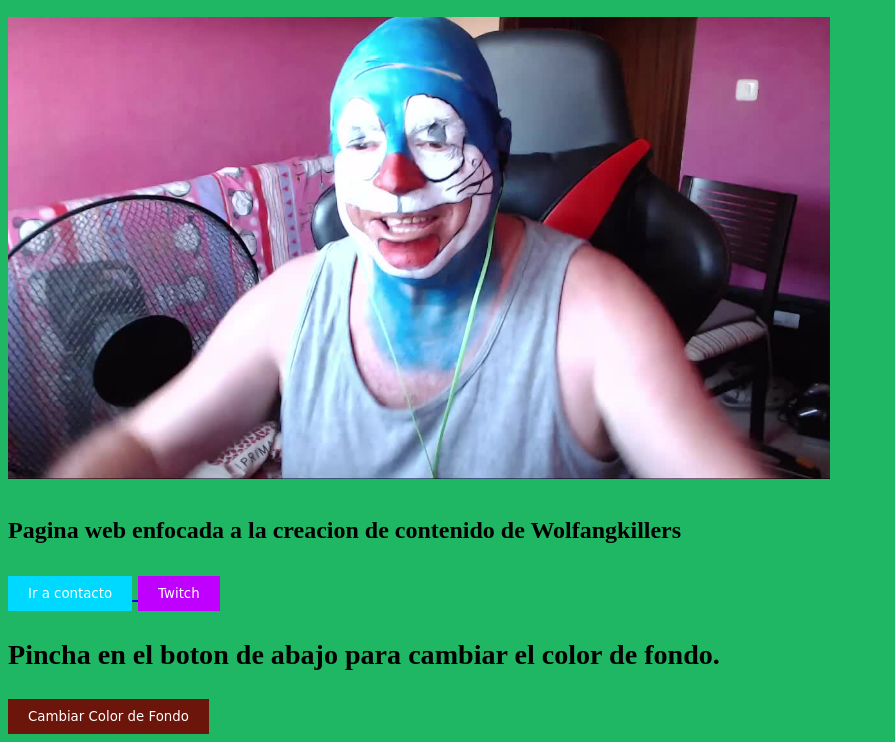
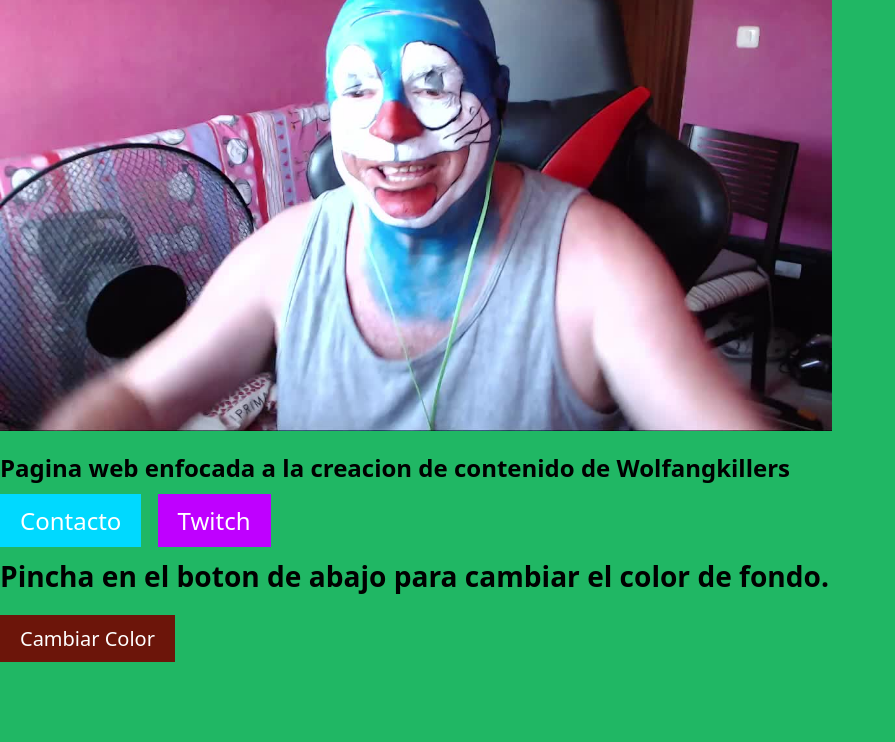
Before and after one commit to Alesso-ai/Alejandro-Ruiz-Prueba, a plain HTML site: page index.html in a window 1280 px wide. Shown: the part 102-844 px from the top of the page, without its empty margins (0-895 px from the left). After the commit the page ends 800 px from the top, so only its background shows below. Drawn offline with Linux system fonts and the light colour scheme.

Commit message:
Actualizado los botones y demas de los estilos css

```diff
--- a/Scripts/Script.JS
+++ b/Scripts/Script.JS
@@ -11,4 +11,7 @@ function cambiarColorDeFondo() {
     document.body.style.backgroundColor = colorAleatorio;
 }
 
-const cambioColor = document.getElementById("cambioColor");
+/*De esta manera tambien se puede hacer pasando el elemento con su id
+const cambioColor = document.getElementById("miboton2");
+cambioColor.addEventListener("click",cambiarColorDeFondo);
+*/
--- a/Styles/style.css
+++ b/Styles/style.css
@@ -1,3 +1,18 @@
+/*Para resetear el estilo de todos los elementos*/
+*{
+    margin: 0;
+    padding: 0;
+    box-sizing: border-box;
+    font-family: system-ui, -apple-system, BlinkMacSystemFont, 'Segoe UI', Roboto, Oxygen, Ubuntu, Cantarell, 'Open Sans', 'Helvetica Neue', sans-serif;
+}
+main{
+    display: flex; /*Tema de disposicion de los elementos, por defecto en fila*/
+    flex-direction: column;
+    /*Hueco entre elementos usado el flex*/
+    gap: 20px;
+}
+
+
 body{
     background-color: rgb(32, 183, 100);
     font-size: x-large;
@@ -49,36 +64,51 @@ a{
 
 }
 
-.mi-boton1 {
+.miboton1 {
     background-color: #bf00ff; /* Cambia el color de fondo a azul */
     color: #fff; /* Cambia el color del texto a blanco */
     padding: 10px 20px; /* Agrega relleno al botón */
     border: none; /* Quita el borde del botón */
     cursor: pointer; /* Cambia el cursor al puntero al pasar el mouse sobre el botón */
-    font-family: cursive;
+    width: max-content;
+
+
 }
 
-.mi-boton {
+.miboton {
     background-color: #00d9ff; /* Cambia el color de fondo a azul */
     color: #fff; /* Cambia el color del texto a blanco */
     padding: 10px 20px; /* Agrega relleno al botón */
     border: none; /* Quita el borde del botón */
     cursor: pointer; /* Cambia el cursor al puntero al pasar el mouse sobre el botón */
-    font-family: cursive;
+    width:max-content;
+
+    margin-right: 10px;
 }
-.mi-boton2 {
+#miboton2 {
     background-color: #6c150a; /* Cambia el color de fondo a azul */
     color: #fff; /* Cambia el color del texto a blanco */
     padding: 10px 20px; /* Agrega relleno al botón */
     border: none; /* Quita el borde del botón */
     cursor: pointer; /* Cambia el cursor al puntero al pasar el mouse sobre el botón */
-    font-family: cursive;
+    font-size: 20px;
+    width: max-content;
+
 }
-.mi-boton3 {
+.miboton3 {
     background-color: #b81183; /* Cambia el color de fondo a azul */
     color: #fff; /* Cambia el color del texto a blanco */
     padding: 10px 20px; /* Agrega relleno al botón */
     border: none; /* Quita el borde del botón */
     cursor: pointer; /* Cambia el cursor al puntero al pasar el mouse sobre el botón */
-    font-family: cursive;
+    width: max-content;
+
 }
+a{
+    text-decoration: none;
+}
+/*Con estilos sin javascript se pone clases por eso el .grid
+y cuando uso JS se pone # que es el id*/
+.grid{
+
+}
--- a/index.html
+++ b/index.html
@@ -14,25 +14,24 @@
 <body>
 
     <h1>Bienvenidos</h1>
-    <img class="imagen" src="assets/wolfangkillers.jpg" alt="Wolfangkillers"/>
-    <h4>Pagina web enfocada a la creacion de contenido de Wolfangkillers</h4>
+    <main>
+        <img class="imagen" src="assets/wolfangkillers.jpg" alt="Wolfangkillers"/>
+        <h4>Pagina web enfocada a la creacion de contenido de Wolfangkillers</h4>
+
+           <div>
+               <a class="miboton" href="contacto.html"> Contacto</a>
+               <a class="miboton1" href="https://www.twitch.tv/wolfangkillers">Twitch</a>
+           </div>
 
 
-    <a href="contacto.html">
-        <button class="mi-boton">Ir a contacto</button>
-    </a>
+        <div class="grid">
+            <h3>Pincha en el boton de abajo para cambiar el color de fondo.</h3>
+         </div>
 
 
 
-
-    <a href="https://www.twitch.tv/wolfangkillers">
-        <button class="mi-boton1">Twitch</button>
-    </a>
-
-
-    <h3>Pincha en el boton de abajo para cambiar el color de fondo.</h3>
-
-    <button class="mi-boton2" onclick="cambiarColorDeFondo()">Cambiar Color de Fondo</button>
+        <button id="miboton2" onclick="cambiarColorDeFondo()" >Cambiar Color</button>
+    </main>
     <script src="/Scripts/Script.JS"></script>
 
 
```
Also changed, not shown: contacto.html (+1 -3 lines).
